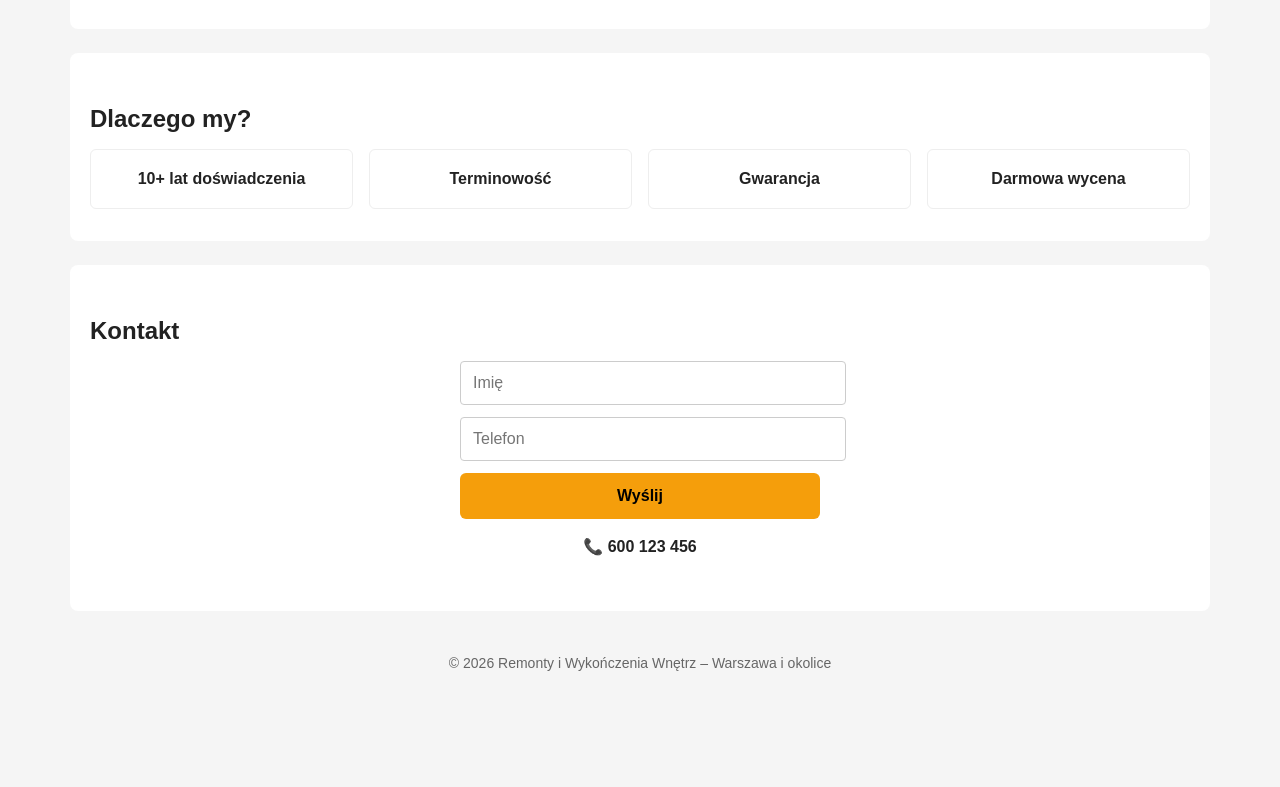
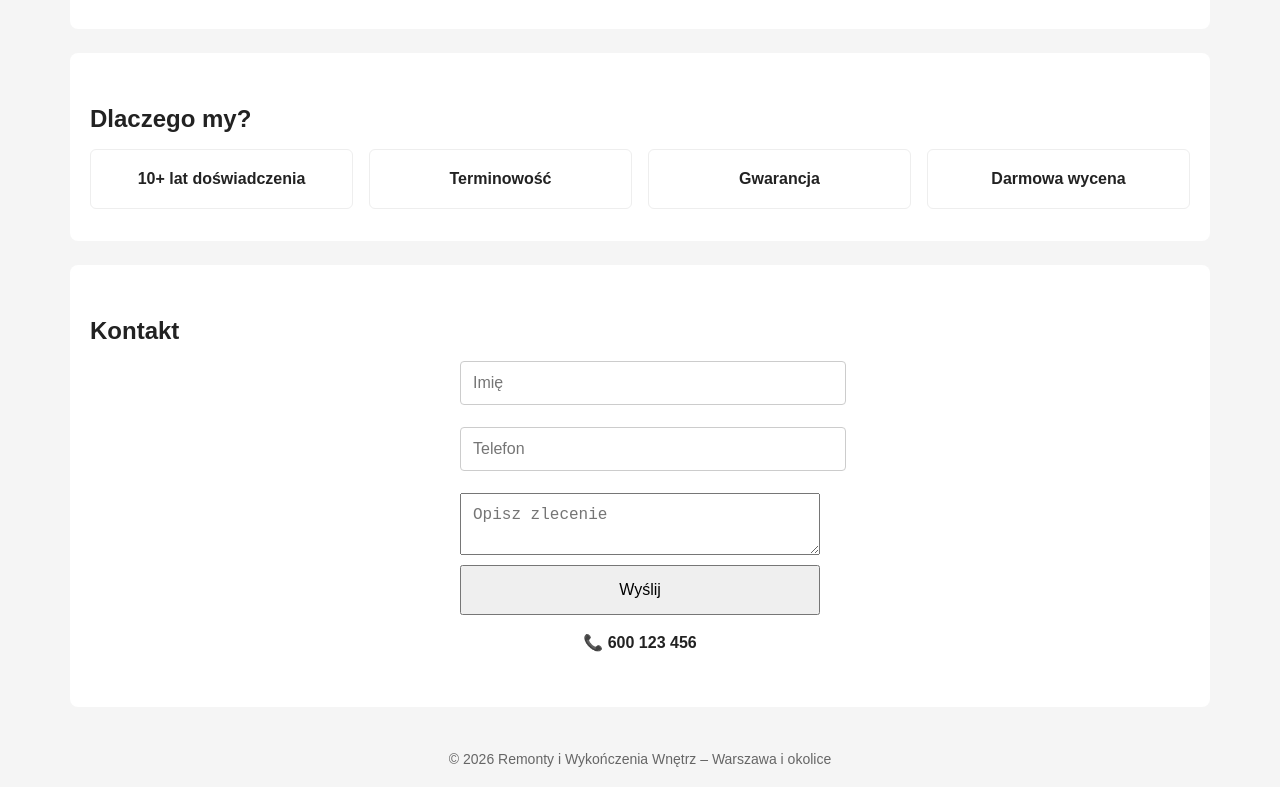
Before and after one commit to biliyruslan/Landing_Page_Test, a plain HTML site: page index.html in a window 1280 px wide. Shown: the part 504-1291 px from the top of the page. Before the commit the page ends 1195 px from the top, so only its background shows below. Drawn offline with Linux system fonts and the light colour scheme.

Commit message:
Dodano formularz Netlify

```diff
--- a/index.html
+++ b/index.html
@@ -46,10 +46,30 @@
     <!-- KONTAKT -->
     <section id="kontakt">
       <h2>Kontakt</h2>
-      <form id="contactForm">
-        <input type="text" id="name" placeholder="Imię" />
-        <input type="tel" id="phone" placeholder="Telefon" />
-        <button type="submit" class="btn">Wyślij</button>
+      <form
+        name="kontakt"
+        method="POST"
+        data-netlify="true"
+        netlify-honeypot="bot-field"
+      >
+        <!-- Netlify wymaga tego inputa -->
+        <input type="hidden" name="form-name" value="kontakt" />
+
+        <!-- Pole anty-spam -->
+        <p style="display: none">
+          <label>
+            Don’t fill this out:
+            <input name="bot-field" />
+          </label>
+        </p>
+        <input type="text" name="name" placeholder="Imię" required />
+        <input type="tel" name="phone" placeholder="Telefon" required />
+        <textarea
+          name="message"
+          placeholder="Opisz zlecenie"
+          required
+        ></textarea>
+        <button type="submit">Wyślij</button>
       </form>
       <p style="text-align: center; margin-top: 16px">
         <strong>📞 600 123 456</strong>
@@ -76,6 +96,11 @@
         alert("Dziękujemy! Skontaktujemy się z Tobą wkrótce.");
         form.reset();
       });
+      const form = document.querySelector("form");
+
+      form.addEventListener("submit", () => {
+        alert("Dziękujemy! Skontaktujemy się wkrótce.");
+      });
     </script>
   </body>
 </html>
--- a/style.css
+++ b/style.css
@@ -57,6 +57,19 @@ section {
 
 /* FORMULARZ */
 form {
+  display: flex;
+  flex-direction: column;
+  gap: 10px;
+  max-width: 400px;
+}
+
+input,
+textarea,
+button {
+  padding: 12px;
+  font-size: 16px;
+}
+form {
   max-width: 360px;
   margin: 0 auto;
 }
```
